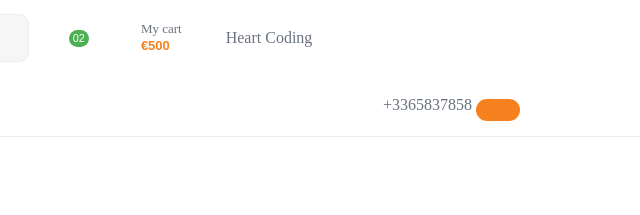
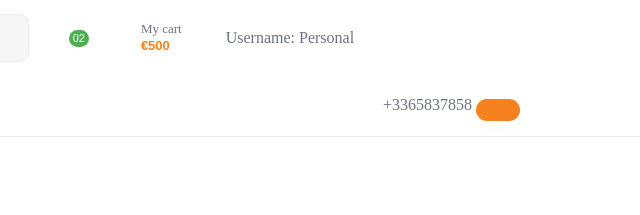
Before and after one commit to william4git-hub/william4git-hub.github.io, a plain HTML site: page index.html in a window 1280 px wide. Shown: the top 215 px of the page, 640-1280 px from the left. Drawn offline with Linux system fonts and the light colour scheme.

Commit message:
Fix HTML structure and content errors

```diff
--- a/index.html
+++ b/index.html
@@ -44,7 +44,7 @@
                 <strong id="cartTotal">€500</strong>
             </div>
             <img src="" alt="">
-            <span>Heart Coding</span>
+            <span>Username: Personal</span>
         </div>
         <div class="headeer-nav-wrap">
             <div class="container header-nav">
```
